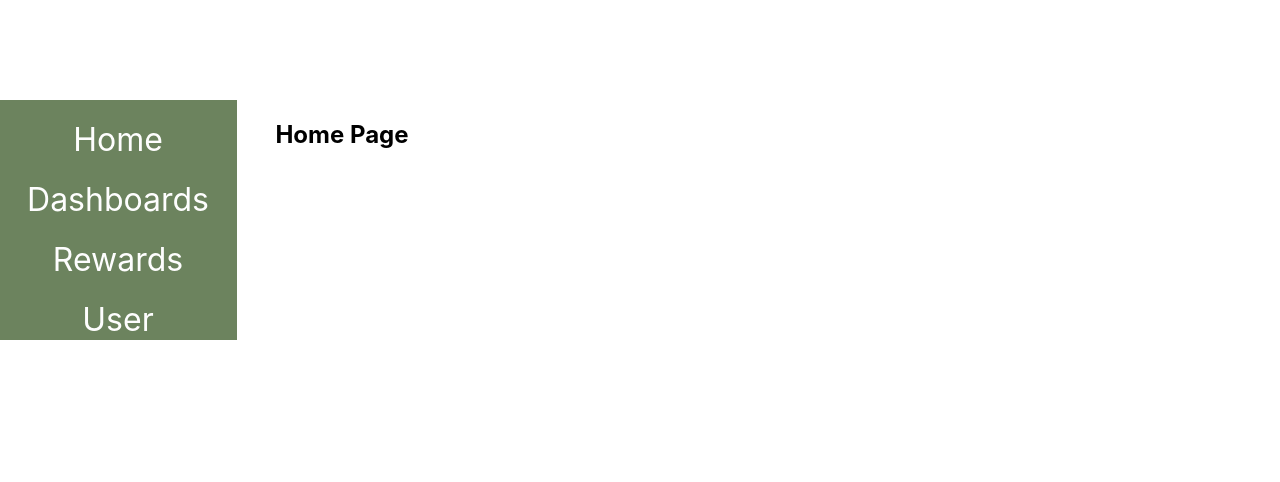
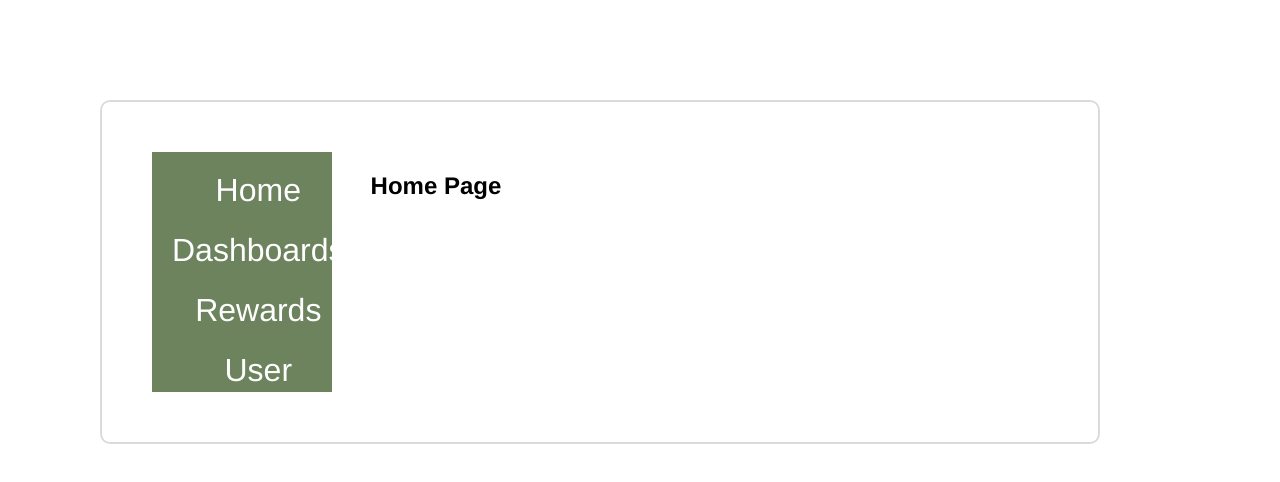
Before and after one commit to kamphol23/Check-point, a React (Create React App) app: page / in a window 1280 px wide. Shown: the top 482 px of the page. Built offline with nearby package versions, Linux system fonts and the light colour scheme; no server answers; the database is empty.

Commit message:
you can now see all the list that user is owner of

```diff
--- a/src/App.css
+++ b/src/App.css
@@ -1,6 +1,13 @@
 .App{
-margin: 100px 100px 0px 0;
+margin: 100px 100px 100px 100px;
 display: flex;
+font-family: 'Franklin Gothic Medium', 'Arial Narrow', Arial, sans-serif;
+text-align: center;
+border: solid 2px rgba(0, 0, 0, 0.14);
+border-radius: 10px;
+width: 70vw;
+height: auto;
+padding: 50px;
 }
 
 nav{
--- a/src/App.js
+++ b/src/App.js
@@ -1,8 +1,11 @@
 import ToDoList from './toDoList/TodoList';
 import User from './user/User';
 import RenderRewards from './rewards/RenderRewards';
+import Lists from './toDoList/Lists';
+
 import logIn from './api/auth';
-import listsByUserId from './api/lists';
+
+import todos from './api/todos';
 
 import { BrowserRouter as Router, Route, Routes, Link } from 'react-router-dom';
 
@@ -20,7 +23,8 @@ function App() {
     userRoll: 'admin',});
 
    logIn();
-   listsByUserId();
+
+   todos();
   return (
     <Router>
     <div className="App">
@@ -35,7 +39,7 @@ function App() {
 
       <Routes>
         <Route path="/" element={<h2>Home Page</h2>} />
-        <Route path="/todo" element={<ToDoList  balance={balance} setBalance={setBalance}/>} />
+        <Route path="/todo" element={<Lists/>} />
         <Route path="/rewards" element={<RenderRewards />} />
         <Route path="/user" element={
           <>
--- a/src/api/auth.js
+++ b/src/api/auth.js
@@ -18,7 +18,8 @@ const logIn = async () => {
 }
 
 
-
+const { data: user } = await supabase.auth.getUser();
+console.log(user);
 
 
 export default logIn;
--- a/src/api/lists.js
+++ b/src/api/lists.js
@@ -1,22 +1,18 @@
 import supabase from "./supabaseClient";
-import logIn from "./auth";
-import { data } from "react-router-dom";
-
 
 const listsByUserId = async () => {
 let { data: list, error } = await supabase
   .from('list')
-  .select('created_by')
+.select('*')
 
-  .eq('created_by', logIn().id);
 
   if (error) {
     console.error('Error fetching lists:', error);
     return null;
   }
-  console.log('Lists fetched:', data);
 
-    return data;
+ console.log('Lists fetched:', list);
+return list
 }
 
 export default listsByUserId;
--- /dev/null
+++ b/src/api/todos.js
@@ -0,0 +1,16 @@
+import supabase from "./supabaseClient";
+
+
+const todos = async () => {
+
+let { data: todos, error } = await supabase
+  .from('todos')
+  .select('*')
+
+if (error) {
+  console.error('Error fetching todos:', error);
+}
+
+console.log('Todos fetched:', todos);
+}
+export default todos;
--- /dev/null
+++ b/src/toDoList/Lists.jsx
@@ -0,0 +1,27 @@
+import React from "react";
+import listsByUserId from "../api/lists";
+import { useEffect, useState } from "react";
+
+
+function Lists() {
+
+    const [lists, setLists] = useState([]);
+    useEffect(() => {
+        listsByUserId().then((data) => {
+            setLists(data);
+        });
+    }, []);
+
+        console.log(lists);
+
+    return(
+        <div className="toDoList">
+            <h1>Lists</h1>
+            {lists.map((list) => (
+                <div key={list.id}>{list.titel}</div>
+            ))}
+        </div>
+    )
+}
+
+export default Lists;
```
